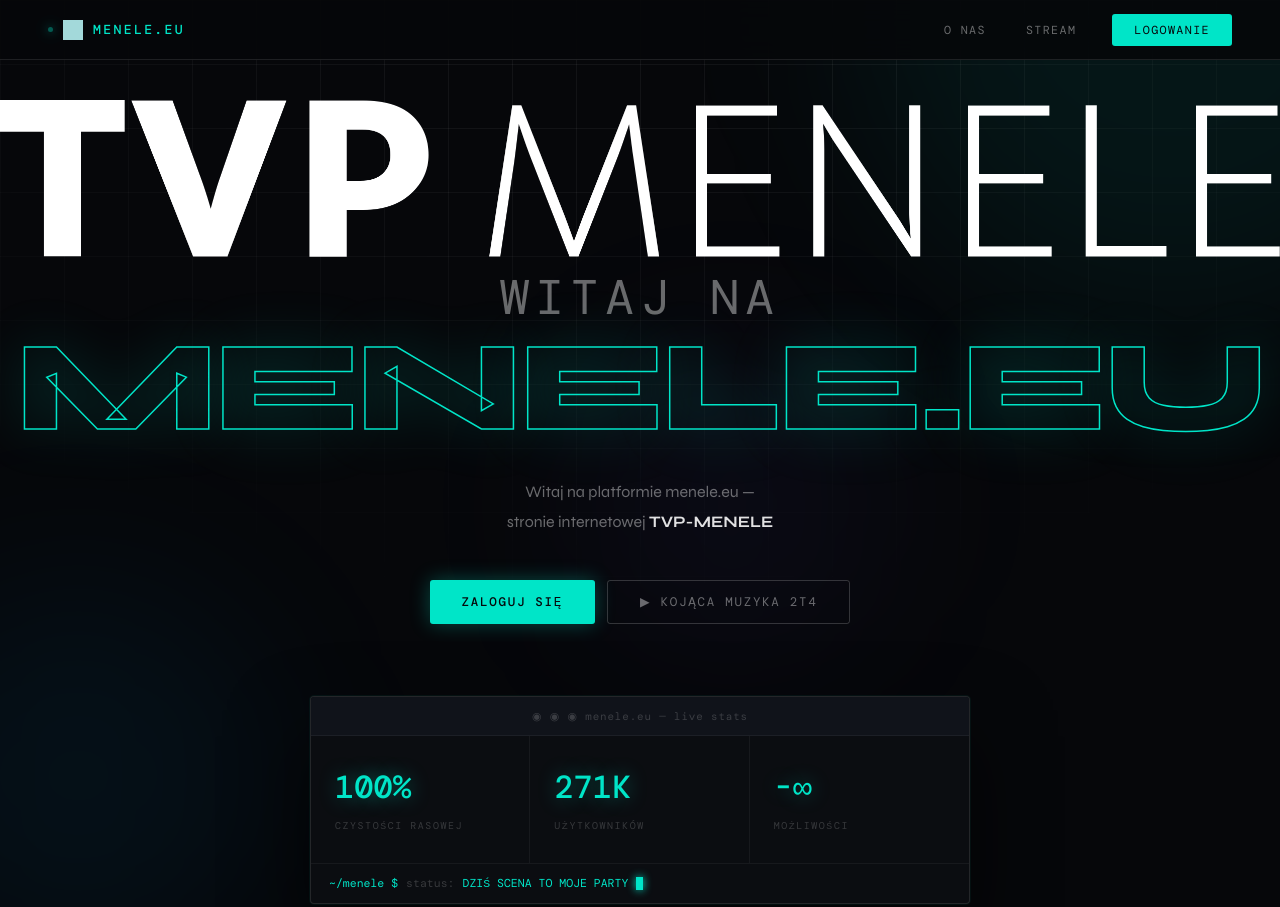
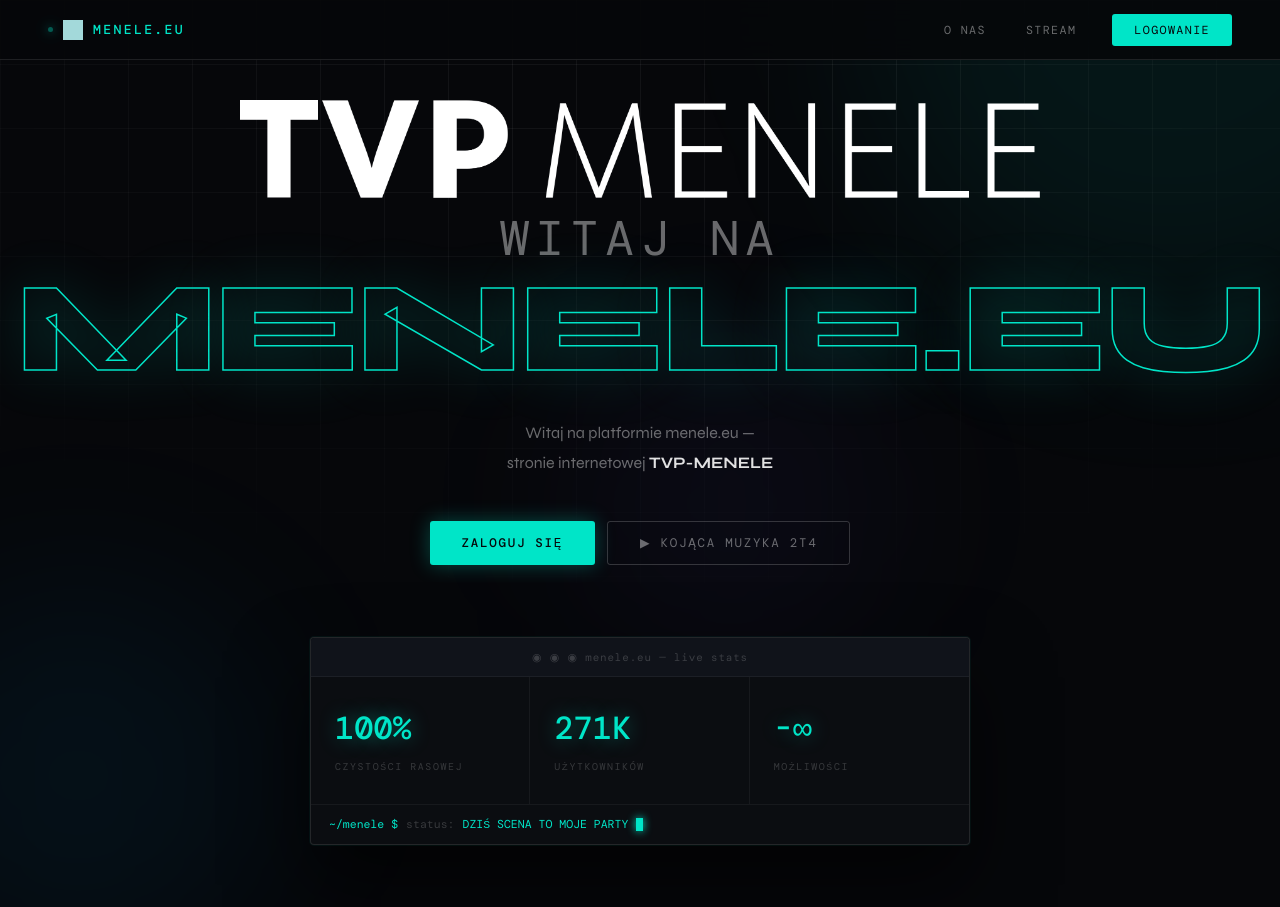
Before and after one commit to Lvnka420/menele.eu, a plain HTML site: page index.html in a window 1280 px wide. Shown: the top 907 px of the page. Drawn offline with nearby package versions, Linux system fonts and the light colour scheme; a web font is replaced by a local one.

```diff
--- a/index.html
+++ b/index.html
@@ -29,7 +29,7 @@
 </nav>
 
 <section class="hero">
-  <img src="tvp_menele_new_logo.png" alt="Logo menele" style="width: 1280px; height: auto;">
+  <img src="tvp_menele_new_logo.png" alt="Logo menele" style="width: 800px; height: auto;">
   <br>
   <h1>
     <span class="h1-line1">Witaj na</span>
```
